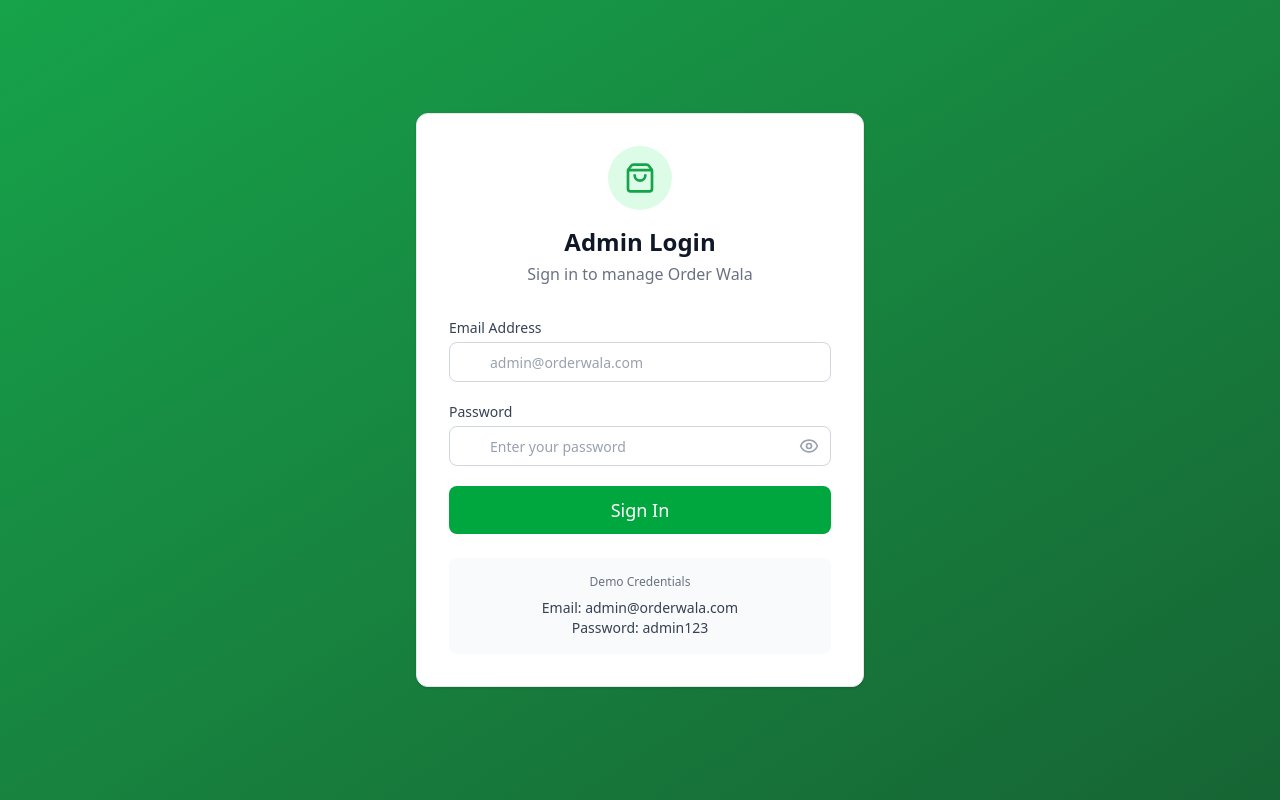
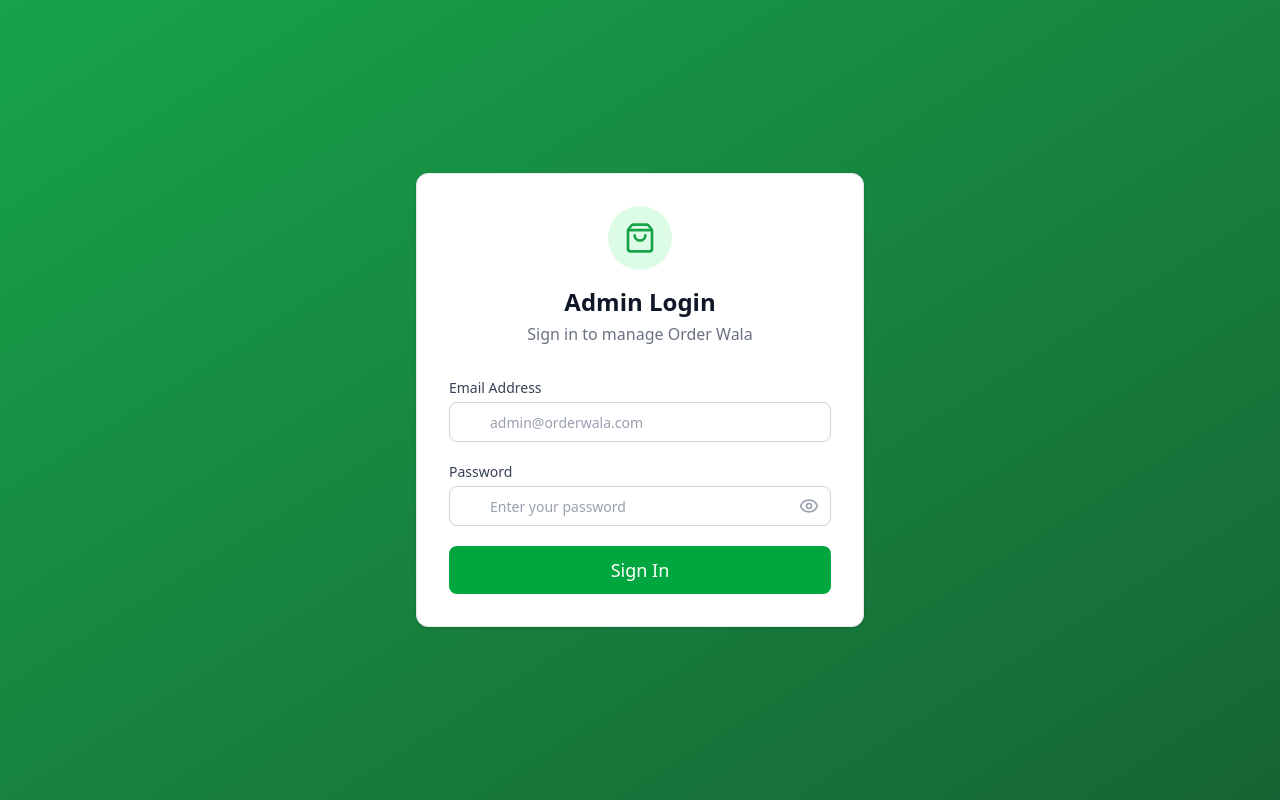
Before and after one commit to rishavthakurer-maker/orderwala, a Next.js app: page /admin/login in a window 1280 px wide. Built offline with nearby package versions, Linux system fonts and the light colour scheme.

Commit message:
security: remove demo credentials, set strong admin password

```diff
--- a/src/app/admin/login/page.tsx
+++ b/src/app/admin/login/page.tsx
@@ -111,17 +111,6 @@
               {loading ? 'Signing in...' : 'Sign In'}
             </Button>
           </form>
-
-          {/* Demo Credentials */}
-          <div className="mt-6 p-4 bg-gray-50 rounded-lg">
-            <p className="text-xs text-gray-500 text-center mb-2">Demo Credentials</p>
-            <p className="text-sm text-gray-700 text-center">
-              <span className="font-medium">Email:</span> admin@orderwala.com
-            </p>
-            <p className="text-sm text-gray-700 text-center">
-              <span className="font-medium">Password:</span> admin123
-            </p>
-          </div>
         </CardContent>
       </Card>
     </div>
```
